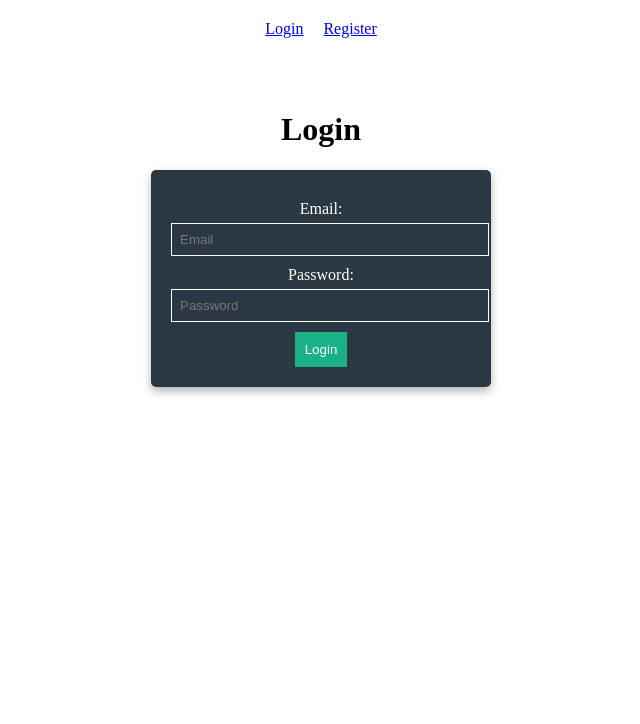
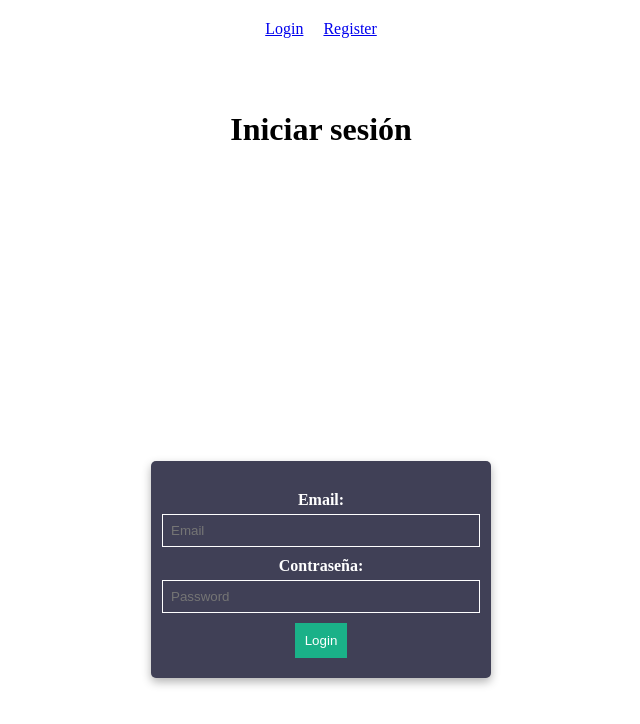
Before and after one commit to JazminPacheco420/login, a Vue app: page /login in a window 1280 px wide. Shown: the top 724 px of the page, without its empty margins (319-959 px from the left). Built offline with nearby package versions, Linux system fonts and the light colour scheme.

Commit message:
Login centrado

```diff
--- a/src/components/LoginForm.vue
+++ b/src/components/LoginForm.vue
@@ -1,18 +1,25 @@
 <template>
+  <div class="form-container">
     <form class="form" @submit.prevent="login">
+      <div class="form-group">
         <label class="form-label" for="email">Email:</label>
         <input v-model="email" class="form-input" type="email" id="email" placeholder="Email" />
         <p v-if="errorEmail" class="error">{{ errorEmail }}</p>
+      </div>
 
-    <label class="form-label" for="password">Password:</label>
+      <div class="form-group">
+        <label class="form-label" for="password">Contraseña:</label>
         <input v-model="password" class="form-input" type="password" id="password" placeholder="Password" />
         <p v-if="errorPassword" class="error">{{ errorPassword }}</p>
+      </div>
 
       <p v-if="error" class="error">{{ error }}</p>
 
       <input class="form-submit" type="submit" value="Login" />
     </form>
+  </div>
 </template>
+
 
 <script>
 export default {
@@ -53,19 +60,39 @@ export default {
 </script>
 
 <style lang="scss" scoped>
+.form-container {
+  display: flex;
+  justify-content: center;
+  align-items: center;
+  height: 100vh;
+  background: #ffffff; // Puedes cambiar esto por una imagen o color de fondo
+}
+
+.form-group {
+  display: flex;
+  flex-direction: column;
+  align-items: center; // centra label e input
+  width: 100%;
+}
+
 .form {
   width: 300px;
-  margin: auto;
   padding: 20px;
-  background: rgba(19, 35, 47, 0.9);
+  background: rgb(64, 64, 86);
   border-radius: 5px;
   box-shadow: 0 4px 10px rgba(0, 0, 0, 0.3);
 }
+
 .form-label {
   display: block;
   margin: 10px 0 5px;
   color: white;
+  font-weight: bold;
+  text-align: center; // centra el texto
+  //width: 100%;         // asegura que ocupe todo el ancho del formulario
 }
+
+
 .form-input {
   width: 100%;
   padding: 8px;
@@ -73,6 +100,7 @@ export default {
   background: none;
   color: white;
 }
+
 .form-submit {
   background: #1ab188;
   border: none;
@@ -81,6 +109,7 @@ export default {
   margin-top: 10px;
   cursor: pointer;
 }
+
 .error {
   color: #ff4a96;
   font-size: 0.9rem;
--- a/src/view/Login.vue
+++ b/src/view/Login.vue
@@ -1,6 +1,6 @@
 <template>
   <div class="login">
-    <h1 class="title">Login</h1>
+    <h1 class="title">Iniciar sesión</h1>
     <LoginForm />
   </div>
 </template>
```
Lines whose indentation alone changed are shown as unchanged.
